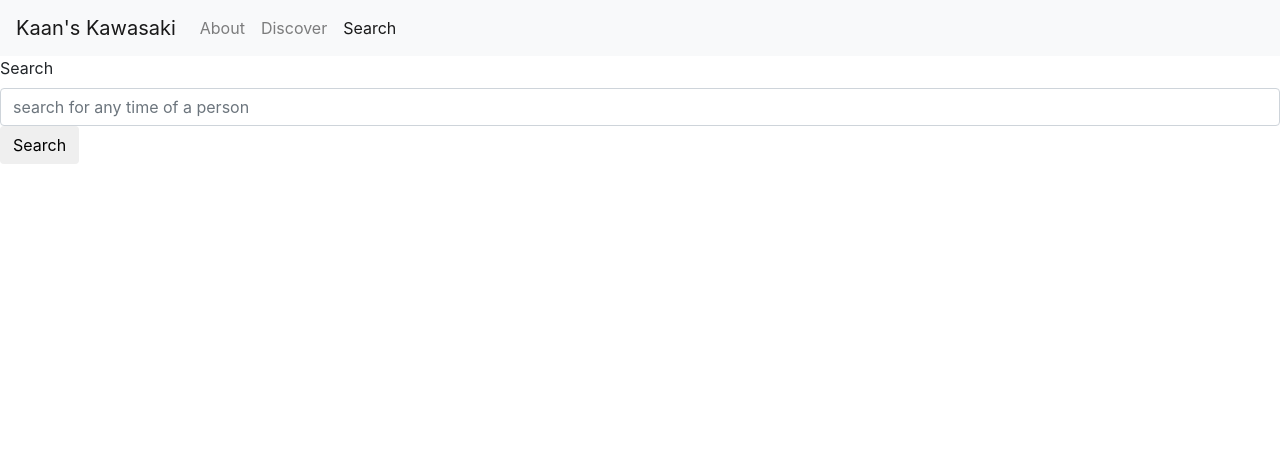
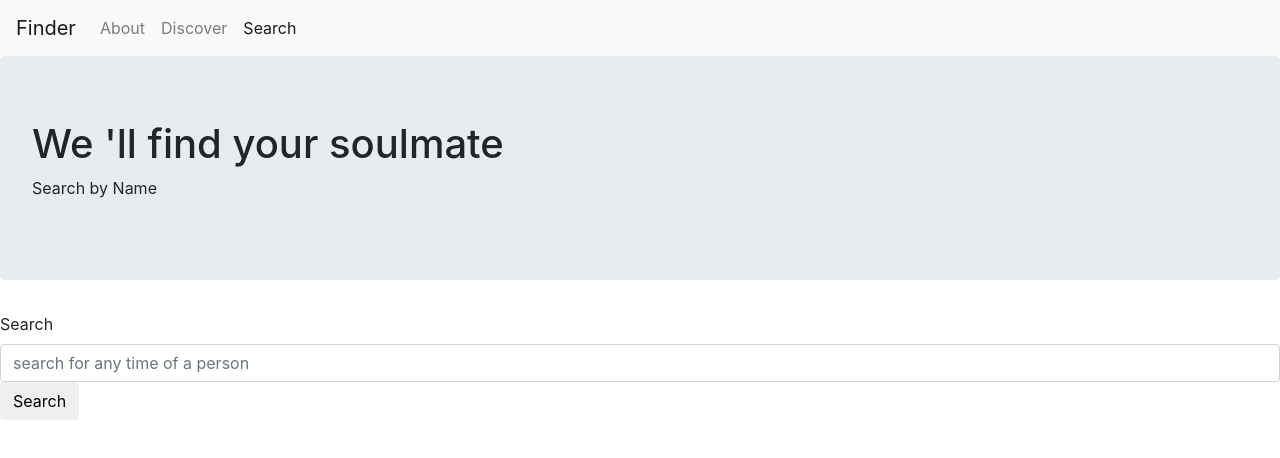
Before and after one commit to kaan14/ReactAPICALL, a React (Create React App) app: page /search in a window 1280 px wide. Shown: the top 458 px of the page. Built offline with nearby package versions, Linux system fonts and the light colour scheme.

Commit message:
added new changes

```diff
--- a/src/components/Navbar/Navbar.js
+++ b/src/components/Navbar/Navbar.js
@@ -7,7 +7,7 @@ const Navbar = props => (
     <div>
         <nav className="navbar navbar-expand-lg navbar-light bg-light" >
             <Link className="navbar-brand" to="/">
-                Kaan's Kawasaki
+                Finder
            </Link>
             <div>
                 <ul className="navbar-nav">
--- a/src/components/SearchForm/SearchForm.js
+++ b/src/components/SearchForm/SearchForm.js
@@ -3,7 +3,11 @@ import './SearchForm.css';
 
 
 const SearchForm = props => (
-
+    <div>
+        <div className="jumbotron">
+            <h1>We 'll find your soulmate</h1>
+            <p>Search by Name</p>
+        </div>
     <form className="search">
     <div className="form-group">
         <label>Search</label>
@@ -22,6 +26,8 @@ const SearchForm = props => (
         </div>
     </form>
 
+    </div>
+
 );
 
 export default SearchForm;
--- /dev/null
+++ b/src/components/SearchResults/index.js
@@ -0,0 +1 @@
+export {default} from './SearchResults';
```
Also changed, not shown: src/components/SearchResults/SearchResults.js (added, +12 -0 lines), src/components/SearchResults/SearchResults.css (added), 1 other file (tests, documents, lock files or other folders).
